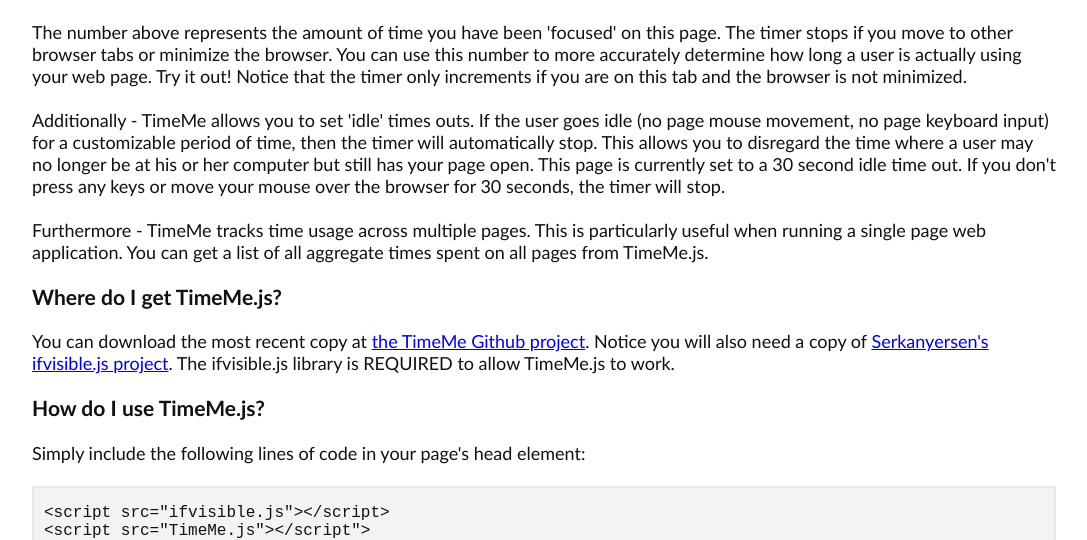
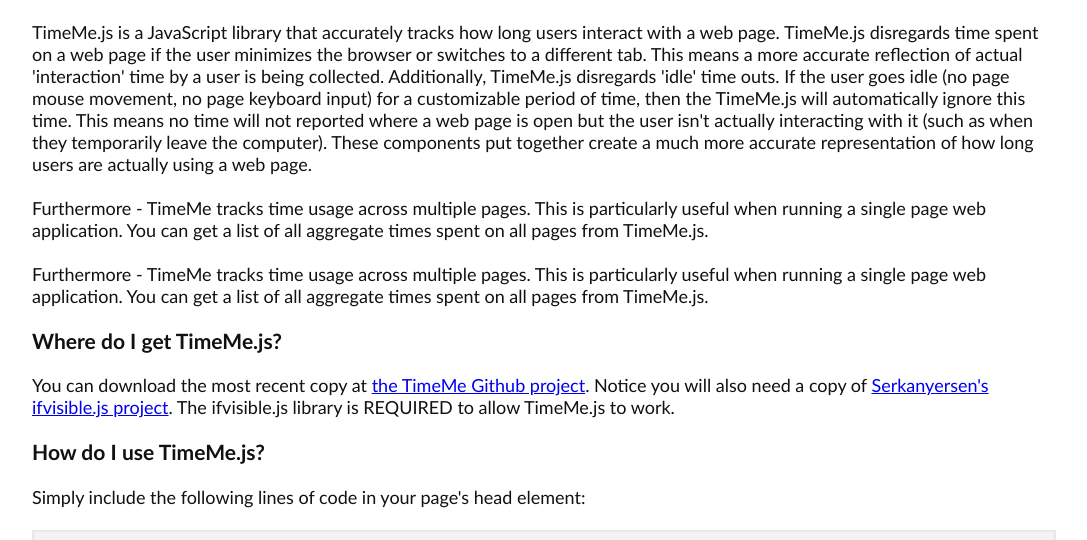
Before and after one commit to jasonzissman/TimeMe.js, a plain HTML site: page index.html in a window 1280 px wide. Shown: the part 214-754 px from the top of the page, without its empty margins (96-1183 px from the left). Drawn offline with Linux system fonts and the light colour scheme; a script that the page names is missing.

Commit message:
Updating readme and index.html

```diff
--- a/index.html
+++ b/index.html
@@ -32,18 +32,19 @@
 			</h1>
 		</div>
 		<div>
-			The number above represents the amount of time you have been 'focused' on this page.
-			The timer stops if you move to other browser tabs or minimize the browser.  You
-			can use this number to more accurately determine how long a user is actually using
-			your web page.  Try it out!  Notice that the timer only increments if you are
-			on this tab and the browser is not minimized.
+			TimeMe.js is a JavaScript library that accurately tracks how long users interact with a web page.
+			TimeMe.js disregards time spent on a web page if the user minimizes the browser or
+			switches to a different tab.  This means a more accurate reflection of actual 'interaction' time by
+			a user is being collected.  Additionally, TimeMe.js disregards 'idle' time outs.  If the user goes
+			idle (no page mouse movement, no page keyboard input) for a customizable period of time,
+			then the TimeMe.js will automatically ignore this time.  This means no time will not reported
+			where a web page is open but the user isn't actually interacting with it (such as when
+			they temporarily leave the computer).  These components put together create a much more accurate
+			representation of how long users are actually using a web page.
 			<br/><br/>
-			Additionally - TimeMe allows you to set 'idle' times outs.  If the user goes
-			idle (no page mouse movement, no page keyboard input) for a customizable period of time,
-			then the timer will automatically stop.  This allows you to disregard the time
-			where a user may no longer be at his or her computer but still has your page open.
-			This page is currently set to a 30 second idle time out.  If  you don't press any keys
-			or move your mouse over the browser for 30 seconds, the timer will stop.
+			Furthermore - TimeMe tracks time usage across multiple pages.  This is particularly
+			useful when running a single page web application. You can get a list of all aggregate
+			times spent on all pages from TimeMe.js.
 			<br/><br/>
 			Furthermore - TimeMe tracks time usage across multiple pages.  This is particularly
 			useful when running a single page web application. You can get a list of all aggregate
@@ -51,7 +52,7 @@
 		</div>
 		<div>
 			<h3>Where do I get TimeMe.js?</h3>
-			You can download the most recent copy at <a href="SOMETHING">the TimeMe Github project</a>.
+			You can download the most recent copy at <a href="https://github.com/jasonzissman/TimeMe.js">the TimeMe Github project</a>.
 			Notice you will also need a copy of <a href="https://github.com/serkanyersen/ifvisible.js">
 			Serkanyersen's ifvisible.js project</a>. The ifvisible.js library is REQUIRED to allow
 			TimeMe.js to work.
```
Also changed, not shown: README.md.
